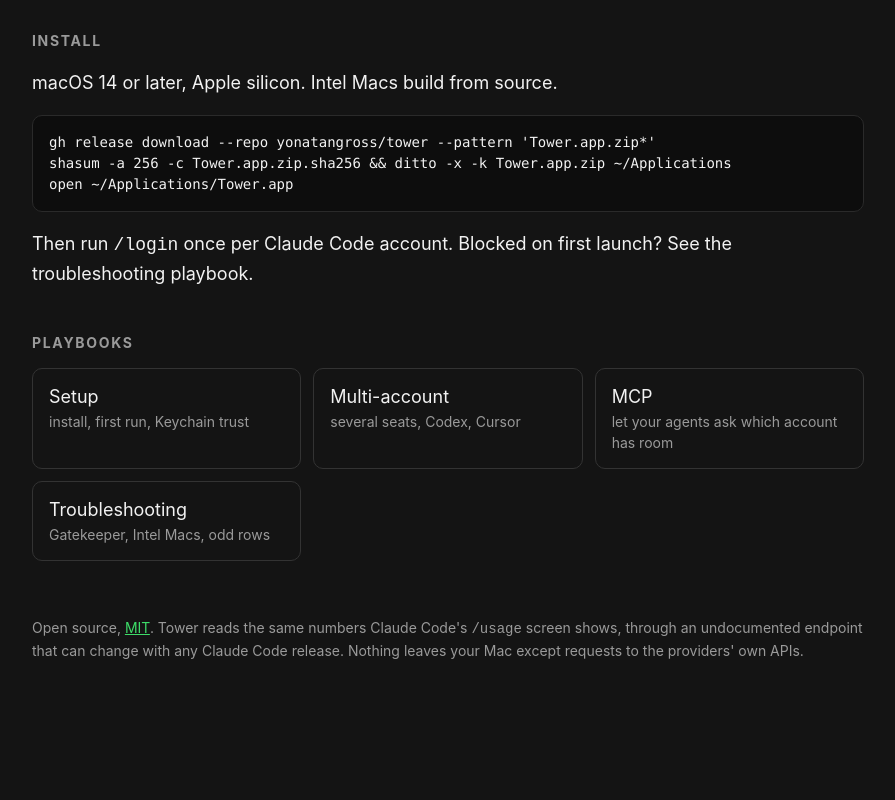
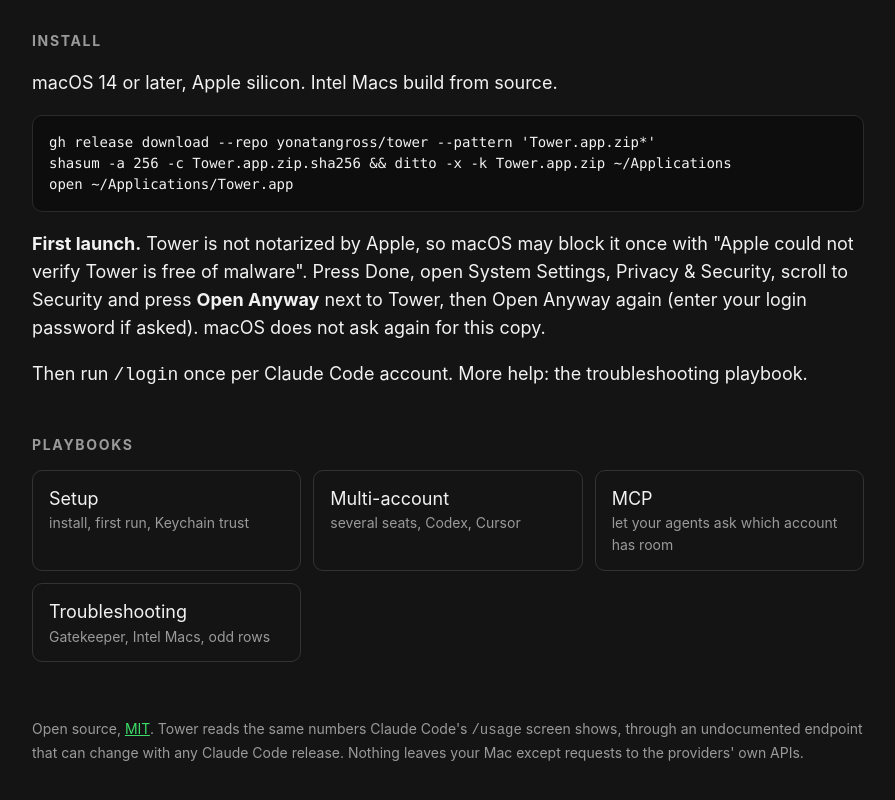
Before and after one commit to yonatangross/tower, a plain HTML site: page docs/index.html in a window 1280 px wide. Shown: the part 2342-3142 px from the top of the page, without its empty margins (192-1087 px from the left). Before the commit the page ends 3084 px from the top, so only its background shows below. Drawn offline with Linux system fonts and the light colour scheme.

Commit message:
docs(install): spell out the Gatekeeper Open Anyway first launch
Tower is ad hoc signed and not notarized, so a browser download is blocked
once on first launch. The README and the landing page now give the four
clicks (Done, System Settings, Privacy & Security, Open Anyway twice)
instead of a link, and the troubleshooting playbook names the exact
message and notes that Control-click Open no longer skips it on macOS 15+.

Co-Authored-By: Claude Opus 5.5 <noreply@anthropic.com>

```diff
--- a/docs/index.html
+++ b/docs/index.html
@@ -88,7 +88,8 @@
 <pre>gh release download --repo yonatangross/tower --pattern 'Tower.app.zip*'
 shasum -a 256 -c Tower.app.zip.sha256 &amp;&amp; ditto -x -k Tower.app.zip ~/Applications
 open ~/Applications/Tower.app</pre>
-  <p>Then run <code>/login</code> once per Claude Code account. Blocked on first launch? See the troubleshooting playbook.</p>
+  <p><strong>First launch.</strong> Tower is not notarized by Apple, so macOS may block it once with "Apple could not verify Tower is free of malware". Press Done, open System Settings, Privacy &amp; Security, scroll to Security and press <strong>Open Anyway</strong> next to Tower, then Open Anyway again (enter your login password if asked). macOS does not ask again for this copy.</p>
+  <p>Then run <code>/login</code> once per Claude Code account. More help: the troubleshooting playbook.</p>
 
   <h2>Playbooks</h2>
   <div class="pb">
```
Also changed, not shown: 2 other files.
